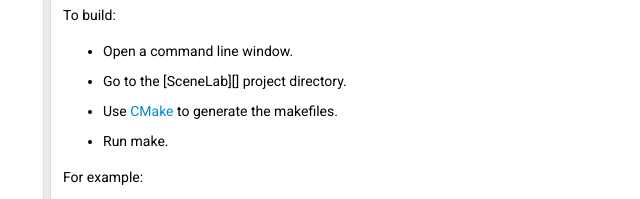
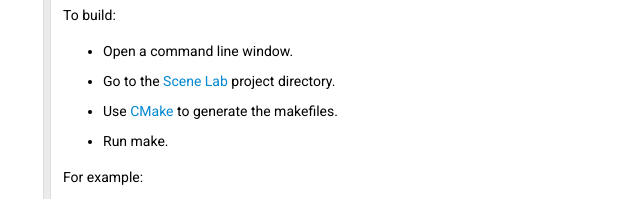
Before and after one commit to google/scene_lab, a plain HTML site: page scene_lab_guide_osx.html in a window 1280 px wide and 1459 px high. Shown: the part 1126-1325 px from the top of the page, 205-845 px from the left. Drawn offline with Linux system fonts and the light colour scheme.

Commit message:
Update docs to 230d735
230d735 Fixed a doc typo.

```diff
--- a/scene_lab_guide_osx.html
+++ b/scene_lab_guide_osx.html
@@ -141,7 +141,7 @@ $(document).ready(function(){initNavTree('scene_lab_guide_osx.html','');});
 <p>To build:</p>
 <ul>
 <li>Open a command line window.</li>
-<li>Go to the [SceneLab][] project directory.</li>
+<li>Go to the <a class="el" href="index.html#scene_lab_overview">Scene Lab</a> project directory.</li>
 <li>Use <a href="http://www.cmake.org">CMake</a> to generate the makefiles.</li>
 <li>Run make.</li>
 </ul>
```
